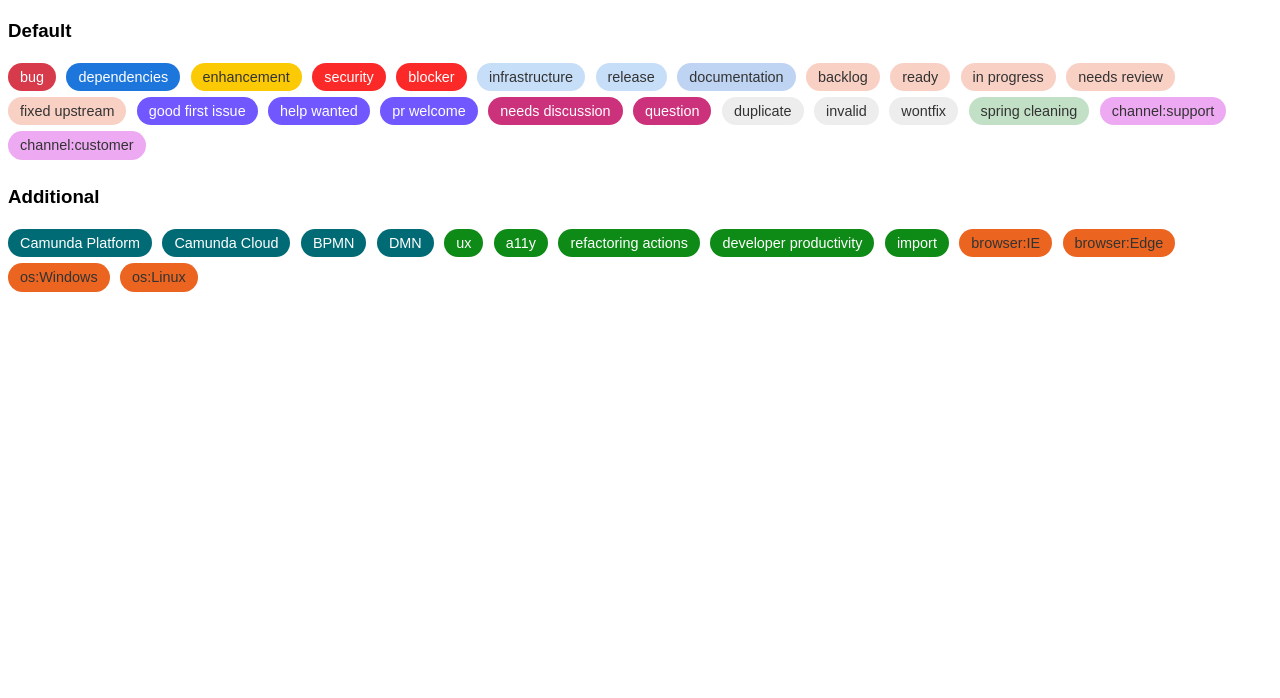
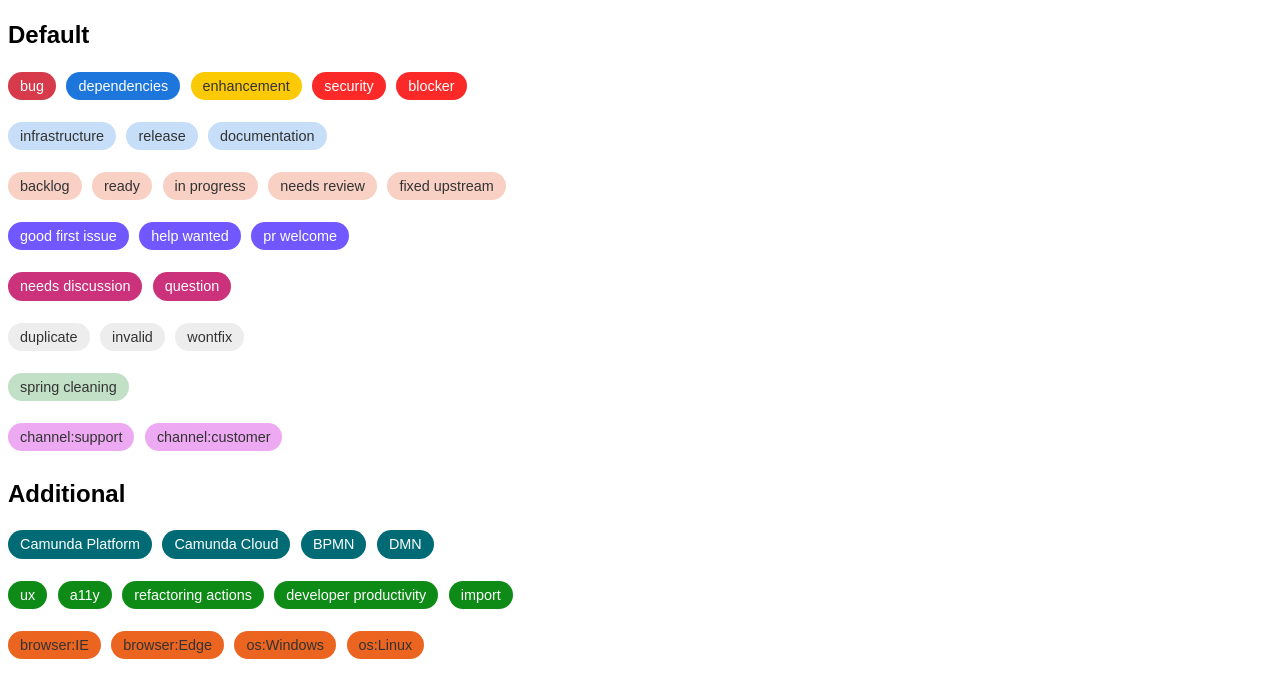
Before and after one commit to bpmn-io/issue-labels, a website: page icons/preview.html in a window 1280 px wide. Shown: the part 56-754 px from the top of the page. Drawn offline with Linux system fonts and the light colour scheme.

Commit message:
chore: regenerate preview

```diff
--- a/icons/preview.html
+++ b/icons/preview.html
@@ -25,12 +25,17 @@
       .tag.inverted {
         color: #333;
       }
+
+      p {
+        margin-top: .5em;
+      }
     </style>
   </head>
   <body>
     <h1>Labels</h1>
 
-    <h3>Default</h3>
+    <h2>Default</h3>
+
 
       <p>
         <span class="tag "
@@ -62,7 +67,9 @@
               style="background-color: #fc2929">
           blocker
         </span>
+      </p>
 
+      <p>
         <span class="tag inverted"
               title="infrastructure"
               style="background-color: #c7def8">
@@ -77,10 +84,12 @@
 
         <span class="tag inverted"
               title="Improvements or additions to documentation"
-            style="background-color: #BFD4F2">
+              style="background-color: #c7def8">
           documentation
         </span>
+      </p>
 
+      <p>
         <span class="tag inverted"
               title="Queued in backlog"
               style="background-color: #F9D0C4">
@@ -110,7 +119,9 @@
               style="background-color: #F9D0C4">
           fixed upstream
         </span>
+      </p>
 
+      <p>
         <span class="tag "
               title="Good for newcomers"
               style="background-color: #7057ff">
@@ -128,7 +139,9 @@
               style="background-color: #7057ff">
           pr welcome
         </span>
+      </p>
 
+      <p>
         <span class="tag "
               title="Needs further discussion"
               style="background-color: #cc317c">
@@ -140,7 +153,9 @@
               style="background-color: #cc317c">
           question
         </span>
+      </p>
 
+      <p>
         <span class="tag inverted"
               title="This issue or pull request already exists"
               style="background-color: #ededed">
@@ -158,13 +173,17 @@
               style="background-color: #ededed">
           wontfix
         </span>
+      </p>
 
+      <p>
         <span class="tag inverted"
               title="Could be cleaned up one day"
               style="background-color: #C2E0C6">
           spring cleaning
         </span>
+      </p>
 
+      <p>
         <span class="tag inverted"
               title="channel:support"
               style="background-color: #eda9f2">
@@ -178,7 +197,9 @@
         </span>
       </p>
 
-    <h3>Additional</h3>
+
+    <h2>Additional</h3>
+
 
       <p>
         <span class="tag "
@@ -204,7 +225,9 @@
               style="background-color: #006b75">
           DMN
         </span>
+      </p>
 
+      <p>
         <span class="tag "
               title="ux"
               style="background-color: #0E8A16">
@@ -234,7 +257,9 @@
               style="background-color: #0E8A16">
           import
         </span>
+      </p>
 
+      <p>
         <span class="tag inverted"
               title="browser:IE"
               style="background-color: #eb6420">
@@ -259,5 +284,6 @@
           os:Linux
         </span>
       </p>
+
   </body>
 </html>
```
Lines whose indentation alone changed are shown as unchanged.
